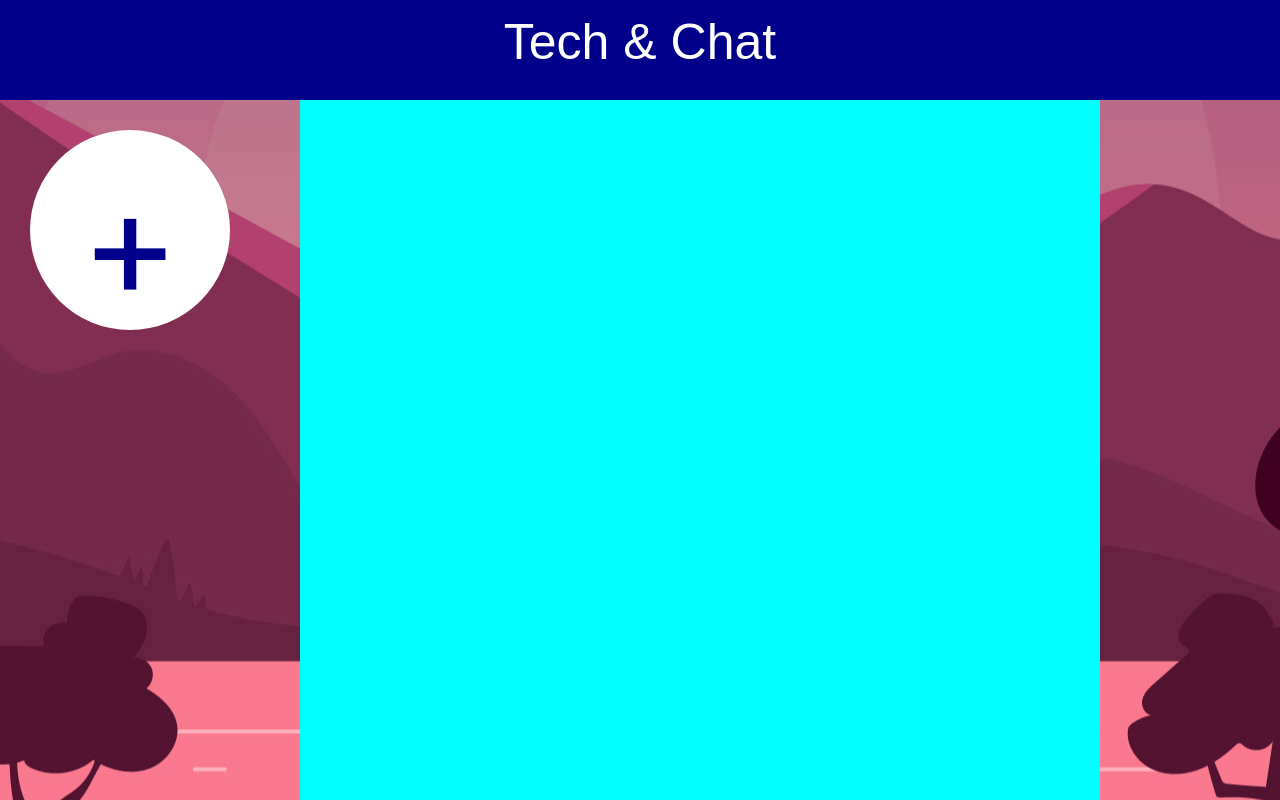
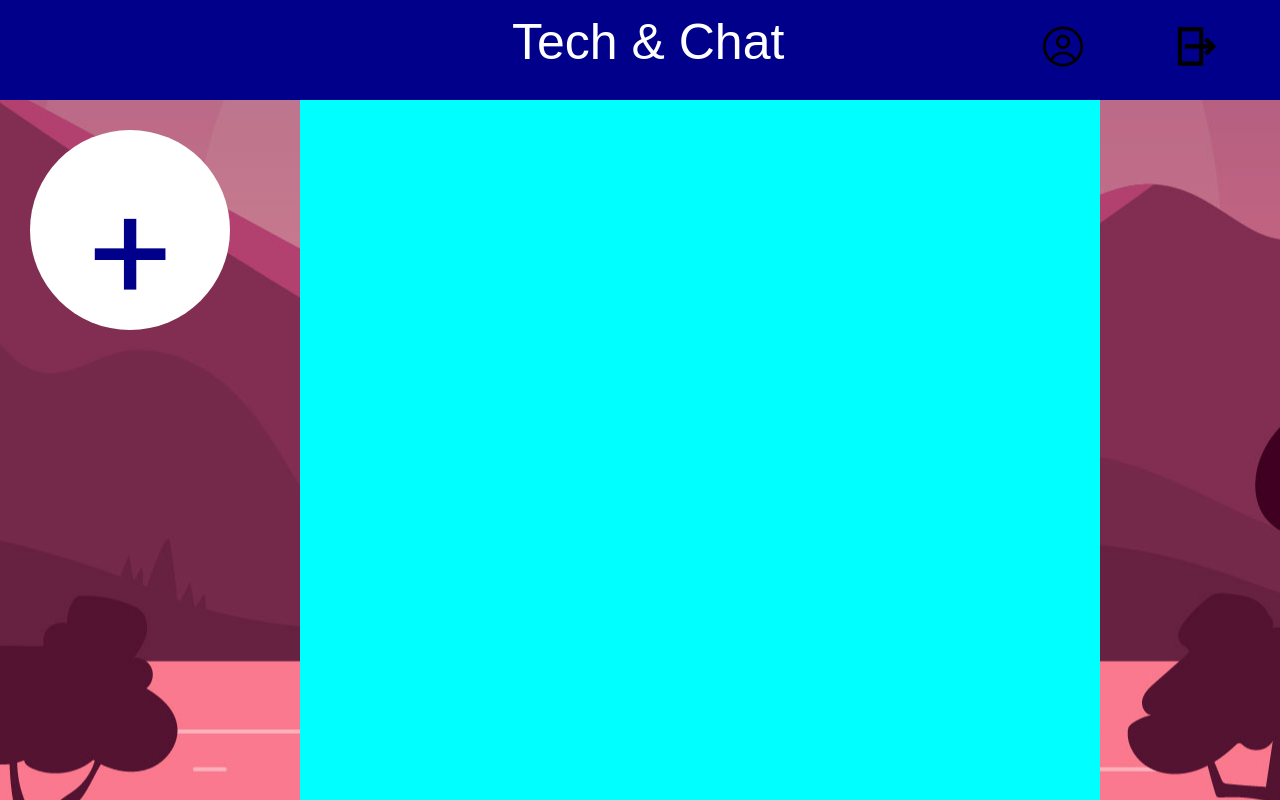
Before and after one commit to Hashiix/Front-end-Project-T-C, an Angular app: page /home in a window 1280 px wide. Built offline with nearby package versions, Linux system fonts and the light colour scheme.

Commit message:
add logout.png / profile.png and modify home-online

```diff
--- a/src/app/modules/home-online/home-online.component.css
+++ b/src/app/modules/home-online/home-online.component.css
@@ -8,14 +8,20 @@
   /*position: fixed;*/
 
   display: flex;
-  justify-content: center;
+  justify-content: space-between;
   align-items: center;
-
 }
 
 .title {
   font-family: 'Viga', sans-serif;
   font-size: 50px;
+  margin-left: 40%;
+}
+
+.navbar {
+  width: 300px;
+  display: flex;
+  justify-content: space-around;
 }
 
 
--- a/src/app/modules/home-online/home-online.component.html
+++ b/src/app/modules/home-online/home-online.component.html
@@ -1,7 +1,10 @@
 
 <div class="header">
   <p class="title">Tech & Chat</p>
-  <!-- <a href="#profile">Profile</a> -->
+  <div class="navbar">
+    <a href="profile"><img src="../../assets/img/profile.png" width="50" height="50"></a>
+    <a href="profile"><img src="../../assets/img/logout.png" width="50" height="50"></a>
+  </div>
 </div>
 
 <div class="mainContainer">
```
Also changed, not shown: src/assets/img/logout.png (added), src/assets/img/profile.png (added).
